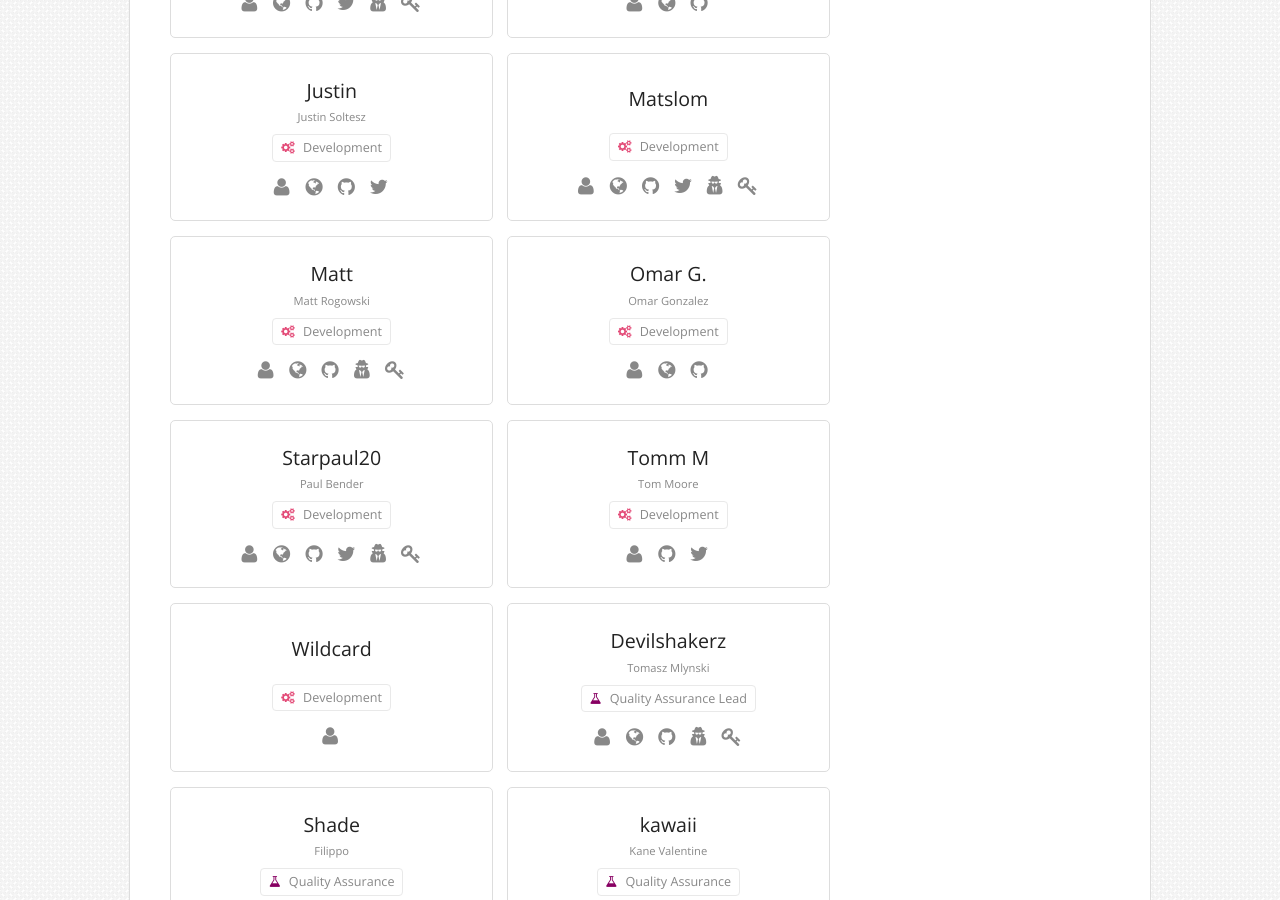
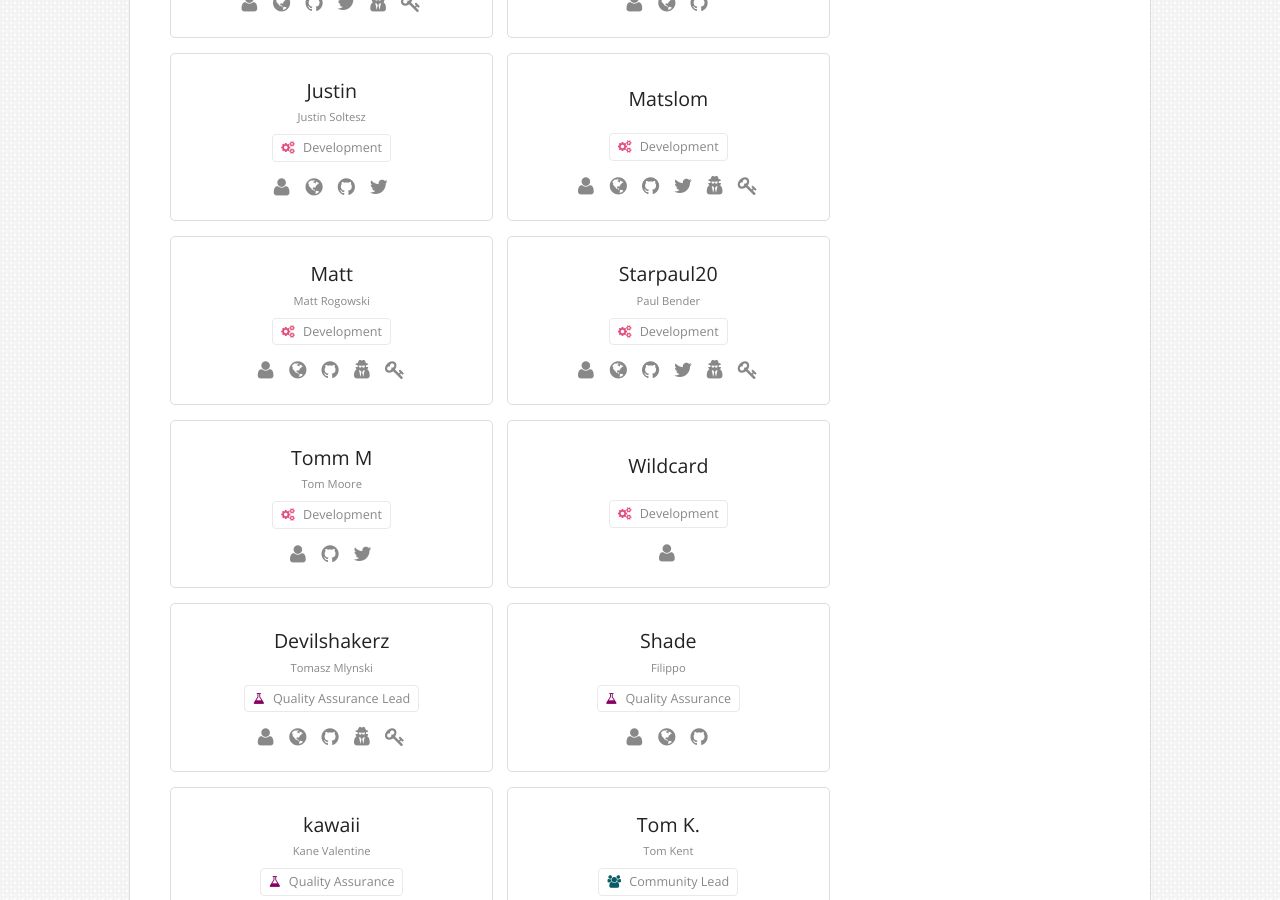
Before and after one commit to mybb/mybb.com, a Jekyll site: the page built from about/team.html, in a window 1280 px wide and 900 px high, scrolled down 964 px. Built offline with Jekyll 4.4.1, drawn with Linux system fonts in a browser that asks for light colours; nearby versions of some CDN libraries.

Commit message:
Remove Omar G from development

```diff
--- a/_data/team_development.yml
+++ b/_data/team_development.yml
@@ -13,11 +13,6 @@
   github: "justinsoltesz"
   twitter: "justinsoltesz"
   website: "http://jsoltesz.com"
-- username: "Omar G."
-  uid: 25096
-  name: "Omar Gonzalez"
-  github: "Sama34"
-  website: "http://omarg.me"
 - username: "Starpaul20"
   uid: 4041
   name: "Paul Bender"
```
